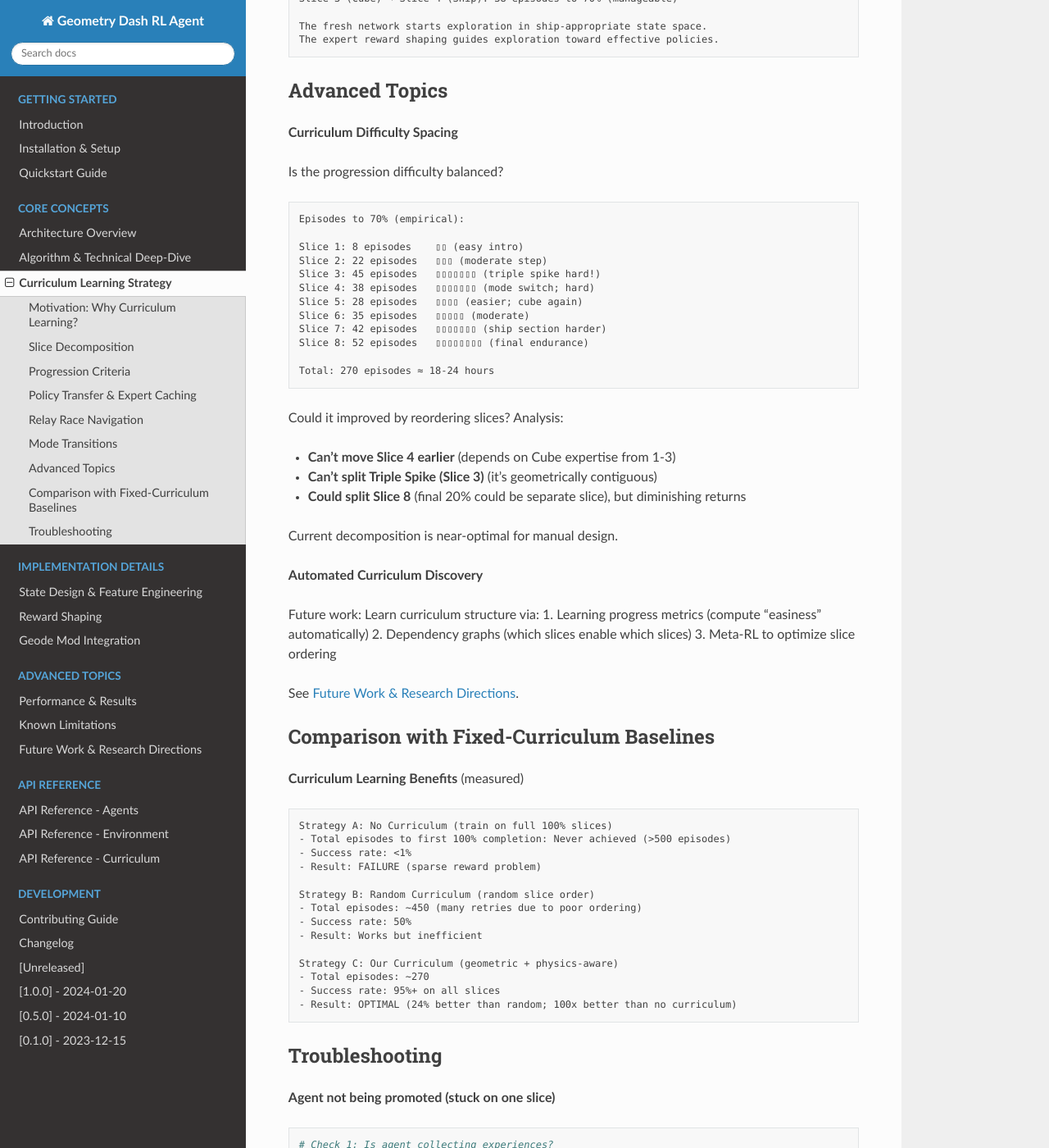
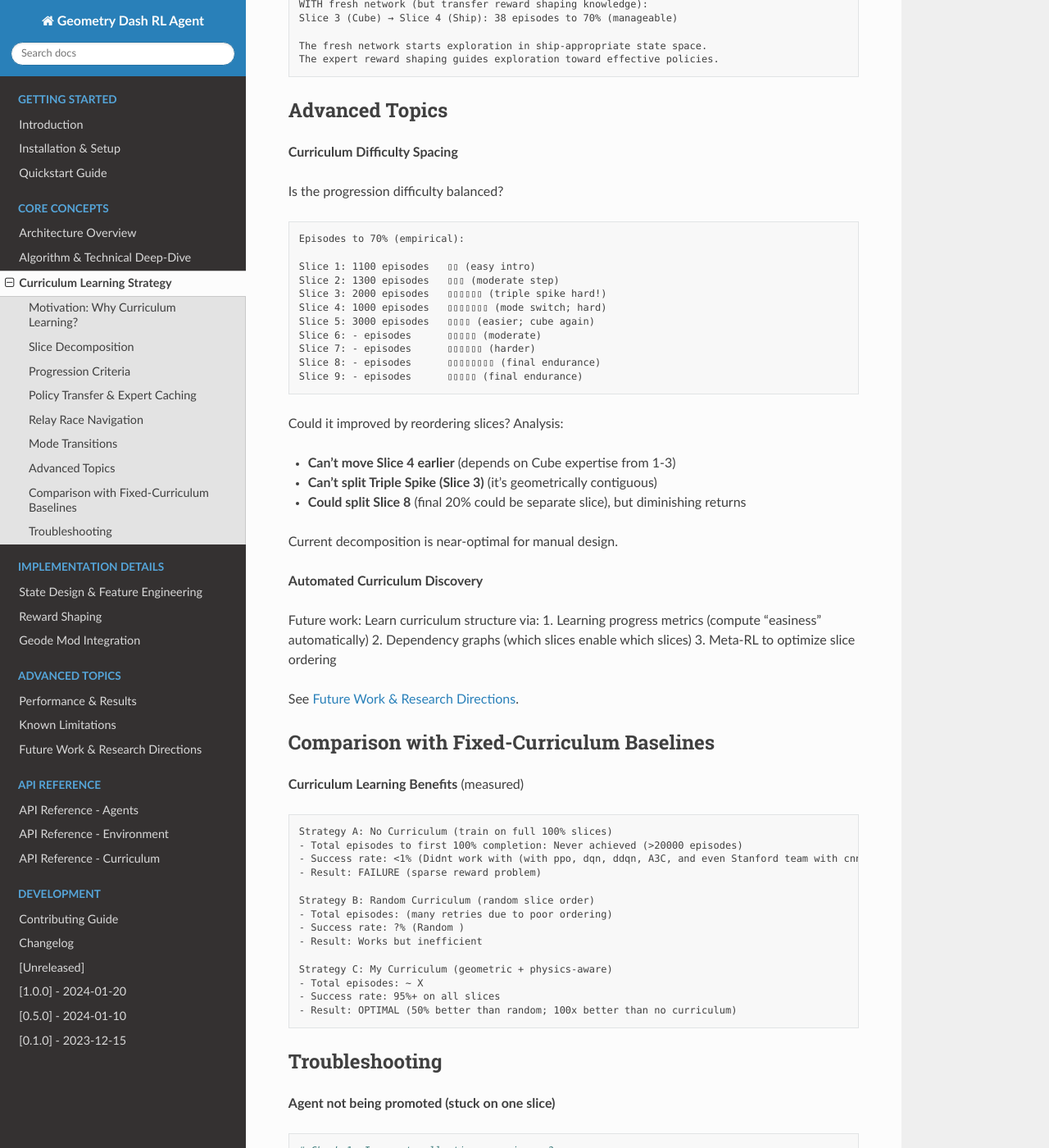
Before and after one commit to mouradboutrid/geometry_dash_RL, a Sphinx documentation site: the page built from docs/curriculum.rst, in a window 1280 px wide and 1400 px high, scrolled down 7008 px. Shown: the whole window at 82% size. Built offline with Sphinx 7.4.7 and the Read the Docs theme 3.1.0, drawn with Linux system fonts in a browser that asks for light colours; some of the changed text lies outside the part shown.

Commit message:
Update curriculum.rst

```diff
--- a/docs/curriculum.rst
+++ b/docs/curriculum.rst
@@ -214,16 +214,16 @@
 .. code-block:: text
 
    WITHOUT transfer (fresh network each slice):
-   Slice 1: 15 episodes to 70%
-   Slice 2: 25 episodes (must relearn jump mechanics)
-   Slice 3: 50 episodes (triple spike is hard!)
-   Total: 90 episodes
+   Slice 1: 1000 episodes to 70%
+   Slice 2: 6500 episodes (must relearn jump mechanics)
+   Slice 3: 7000 episodes (triple spike is hard!)
+   Total: 14500 episodes (This waste me alot of time !!)
 
    WITH transfer (reuse previous weights):
-   Slice 1: 15 episodes to 70%
-   Slice 2: 18 episodes (weights already know jump; refine spacing)
-   Slice 3: 35 episodes (weights know mechanics; just need precision)
-   Total: 68 episodes → 24% improvement!
+   Slice 1: 1000 episodes to 70%
+   Slice 2: 1300 episodes (weights already know jump; refine spacing)
+   Slice 3: 2000 episodes (weights know mechanics; just need precision)
+   Total  : 4300 episodes → huge improvement!
 
    Mechanism: Shared features (how to jump, timing patterns) generalize
    across slices; only fine-tuning needed for slice-specific challenges
@@ -259,9 +259,9 @@
 
 **Problem**
 
-When starting training on Slice 5 (47% target), we don't want to:
+When starting training on Slice 5 (47% target), I don't want to:
 1. Train from 0% (wastes time on mastered content)
-2. Manually navigate to 47% every episode (slow; error-prone)
+2. Manually navigate to 47% every episode (slow; error-prone) (This also waste me 15h to only train slice 1 and 2 autopilot)
 
 **Solution: Expert Ensemble Navigation**
 
@@ -414,16 +414,16 @@
 
    Episodes to 70% (empirical):
 
-   Slice 1: 8 episodes    ▯▯ (easy intro)
-   Slice 2: 22 episodes   ▯▯▯ (moderate step)
-   Slice 3: 45 episodes   ▯▯▯▯▯▯▯ (triple spike hard!)
-   Slice 4: 38 episodes   ▯▯▯▯▯▯▯ (mode switch; hard)
-   Slice 5: 28 episodes   ▯▯▯▯ (easier; cube again)
-   Slice 6: 35 episodes   ▯▯▯▯▯ (moderate)
-   Slice 7: 42 episodes   ▯▯▯▯▯▯▯ (ship section harder)
-   Slice 8: 52 episodes   ▯▯▯▯▯▯▯▯ (final endurance)
+   Slice 1: 1100 episodes   ▯▯ (easy intro)
+   Slice 2: 1300 episodes   ▯▯▯ (moderate step)
+   Slice 3: 2000 episodes   ▯▯▯▯▯▯ (triple spike hard!)
+   Slice 4: 1000 episodes   ▯▯▯▯▯▯▯ (mode switch; hard)
+   Slice 5: 3000 episodes   ▯▯▯▯ (easier; cube again)
+   Slice 6: - episodes      ▯▯▯▯▯ (moderate)
+   Slice 7: - episodes      ▯▯▯▯▯▯ (harder)
+   Slice 8: - episodes      ▯▯▯▯▯▯▯▯ (final endurance)
+   Slice 9: - episodes      ▯▯▯▯▯ (final endurance)
 
-   Total: 270 episodes ≈ 18-24 hours
 
 Could it improved by reordering slices? Analysis:
 
@@ -450,19 +450,19 @@
 .. code-block:: text
 
    Strategy A: No Curriculum (train on full 100% slices)
-   - Total episodes to first 100% completion: Never achieved (>500 episodes)
-   - Success rate: <1%
+   - Total episodes to first 100% completion: Never achieved (>20000 episodes)
+   - Success rate: <1% (Didnt work with (with ppo, dqn, ddqn, A3C, and even Stanford team with cnn didnt solve it until they use imitation learning))
    - Result: FAILURE (sparse reward problem)
 
    Strategy B: Random Curriculum (random slice order)
-   - Total episodes: ~450 (many retries due to poor ordering)
-   - Success rate: 50%
+   - Total episodes: (many retries due to poor ordering)
+   - Success rate: ?% (Random )
    - Result: Works but inefficient
 
-   Strategy C: Our Curriculum (geometric + physics-aware)
-   - Total episodes: ~270
+   Strategy C: My Curriculum (geometric + physics-aware)
+   - Total episodes: ~ X
    - Success rate: 95%+ on all slices
-   - Result: OPTIMAL (24% better than random; 100x better than no curriculum)
+   - Result: OPTIMAL (50% better than random; 100x better than no curriculum)
 
 Troubleshooting
 ---------------
```
